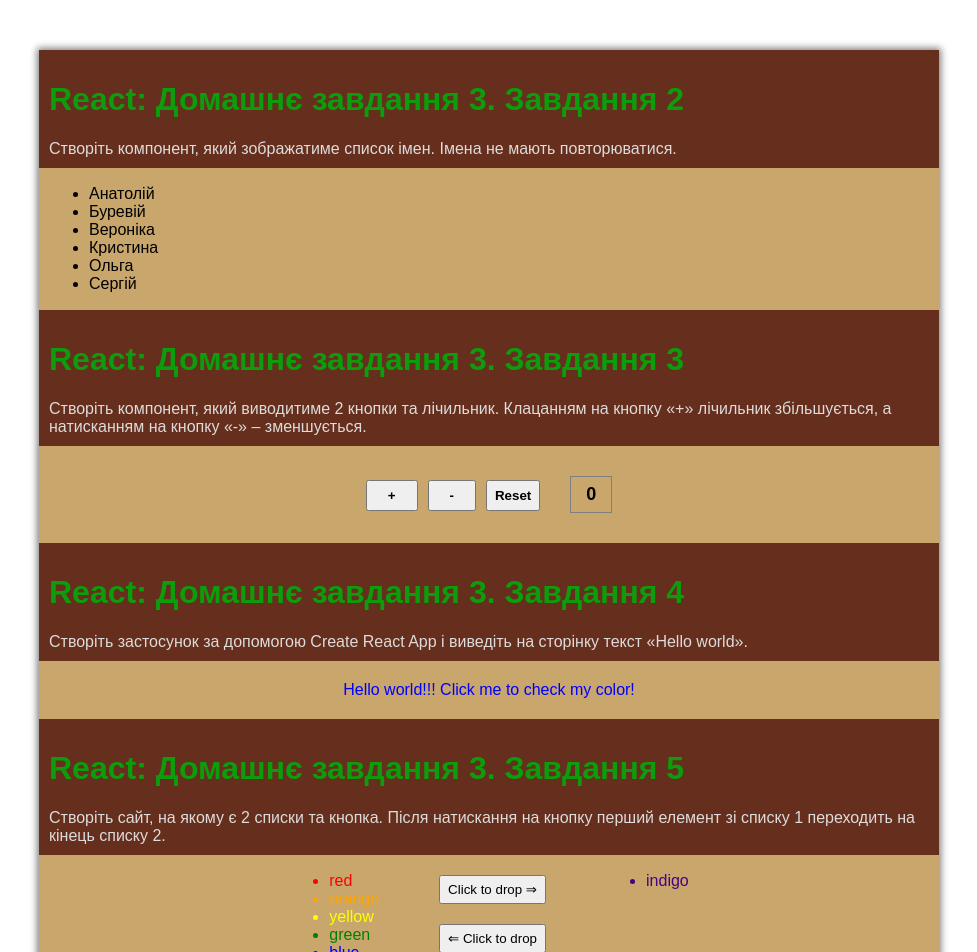
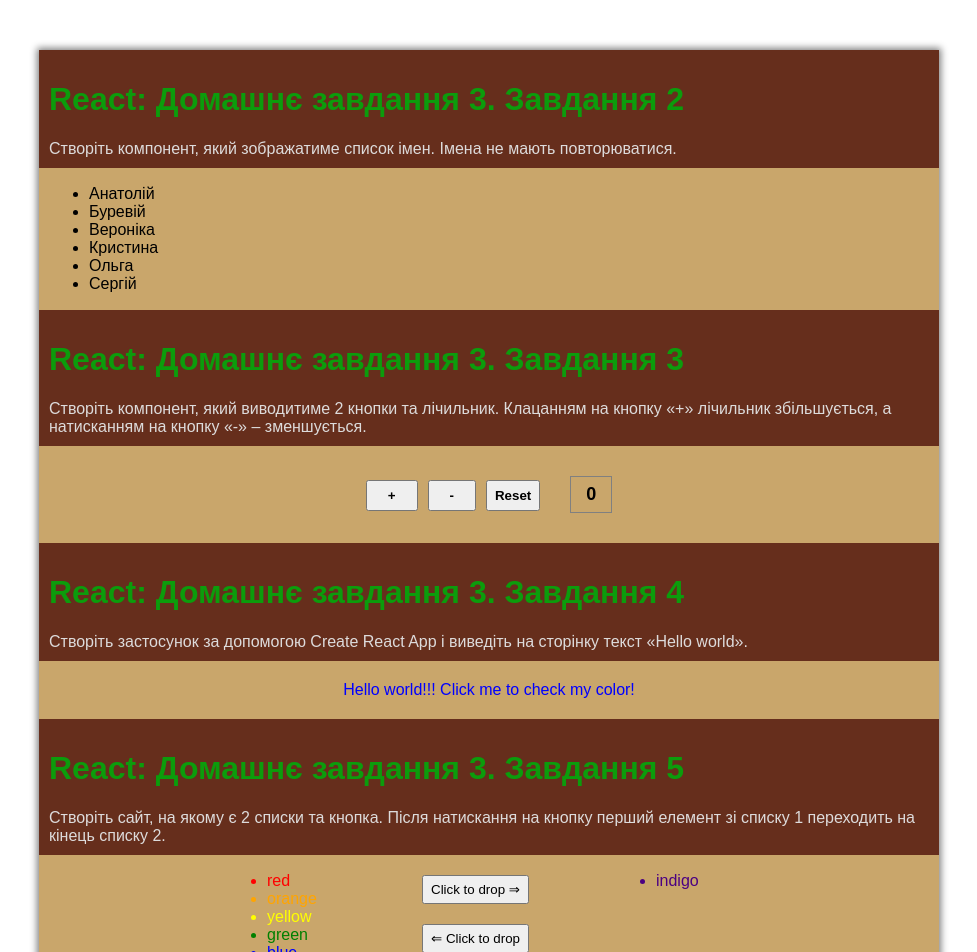
Before and after one commit to SerhiiHats/hw-3-at-react, a React (Create React App) app: page / in a window 1280 px wide. Shown: the top 952 px of the page, without its empty margins (151-1128 px from the left). Built offline with nearby package versions, Linux system fonts and the light colour scheme.

Commit message:
fix style and handler for listrender

```diff
--- a/src/components/App/App.css
+++ b/src/components/App/App.css
@@ -14,7 +14,7 @@
 }
 
 .BtnDrop{
-  margin: 20px 50px;
+  margin: 20px 77px 20px 50px ;
   padding: 5px 7px;
   display: block;
   user-select: none;
--- a/src/components/App/App.js
+++ b/src/components/App/App.js
@@ -24,24 +24,41 @@ class App extends Component {
     arrayOfRainbow2: ["indigo"],
   }
 
+  // handlerToDropList(flag= false){
+  //   let newArrayOfRainbow1 = this.state.arrayOfRainbow1.slice(0);
+  //   let newArrayOfRainbow2 = this.state.arrayOfRainbow2.slice(0);
+
+  //   if(!flag){
+  //     if(this.state.arrayOfRainbow1.length === 0){
+  //       return
+  //     }
+  //     const item = newArrayOfRainbow1.shift();
+  //     newArrayOfRainbow2.push(item);
+
+  //   } else {
+  //     if(this.state.arrayOfRainbow2.length === 0){
+  //       return
+  //     }
+  //     const item = newArrayOfRainbow2.shift();
+  //     newArrayOfRainbow1.push(item);
+  //   }
+
+  //   this.setState({
+  //     arrayOfRainbow1: newArrayOfRainbow1,
+  //     arrayOfRainbow2: newArrayOfRainbow2,
+  //   });
+  // }
+
   handlerToDropList(flag= false){
-    let newArrayOfRainbow1 = this.state.arrayOfRainbow1.slice(0);
-    let newArrayOfRainbow2 = this.state.arrayOfRainbow2.slice(0);
+    const { arrayOfRainbow1, arrayOfRainbow2 } = this.state;
 
-    if(!flag){
-      if(this.state.arrayOfRainbow1.length === 0){
-        return
-      }
-      const item = newArrayOfRainbow1.shift();
-      newArrayOfRainbow2.push(item);
+    if ((!flag && arrayOfRainbow1.length === 0) || (flag && arrayOfRainbow2.length === 0)) {
+      return;
+    }
 
-    } else {
-      if(this.state.arrayOfRainbow2.length === 0){
-        return
-      }
-      const item = newArrayOfRainbow2.shift();
-      newArrayOfRainbow1.push(item);
-    }
+    const item = flag ? arrayOfRainbow2.shift() : arrayOfRainbow1.shift();
+    const newArrayOfRainbow1 = flag ? [...arrayOfRainbow1, item] : arrayOfRainbow1;
+    const newArrayOfRainbow2 = flag ? arrayOfRainbow2 : [...arrayOfRainbow2, item];
 
     this.setState({
       arrayOfRainbow1: newArrayOfRainbow1,
--- a/src/components/ListRender/ListRender.css
+++ b/src/components/ListRender/ListRender.css
@@ -1,4 +1,10 @@
 .ListRender {
     padding: 1px 10px;
     background-color: #C9A66B;
+    width: 15%;
+    text-align: center;
 }
+
+.ListRender li{
+    text-align: left;
+}
```
